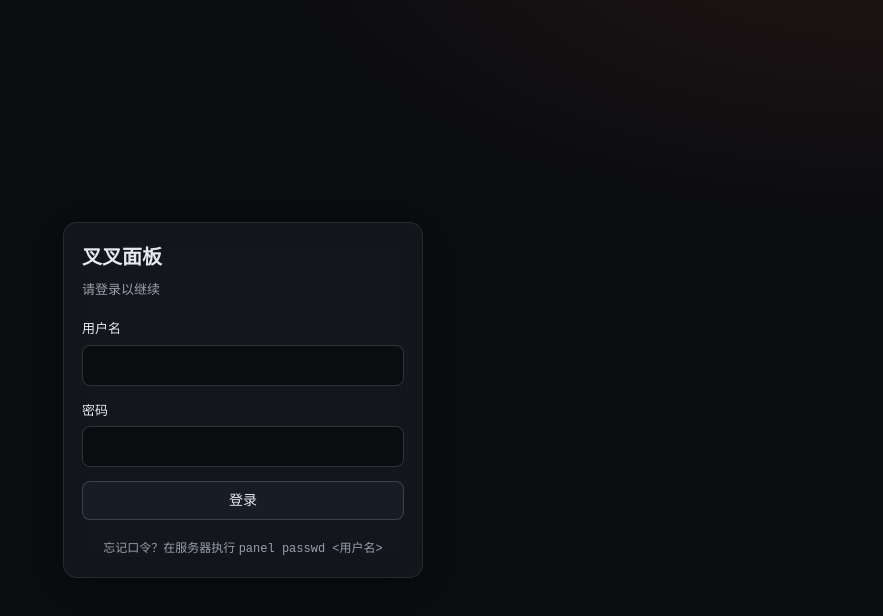
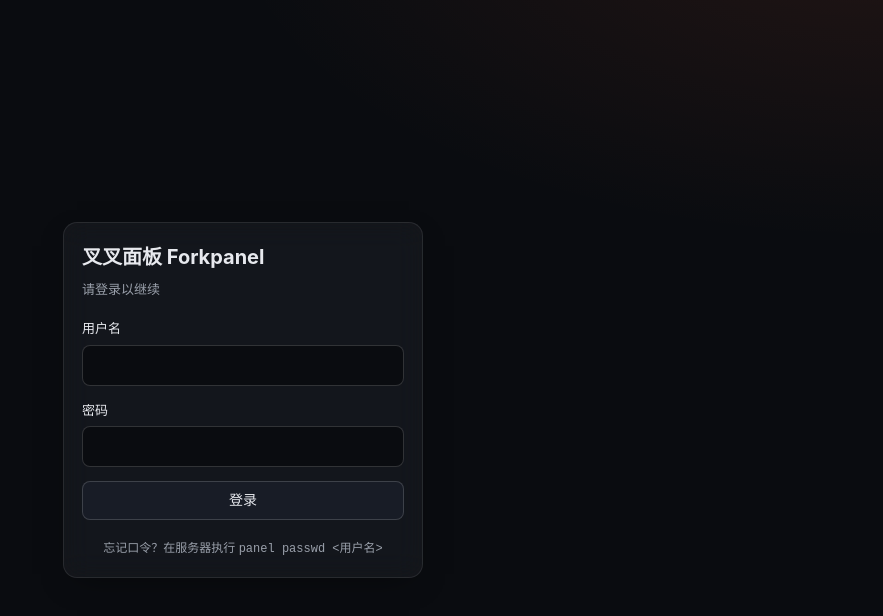
Before and after one commit to crudguy/forkpanel-frontend, a Vue app: page /login in a window 1280 px wide. Shown: the top 616 px of the page, without its empty margins (397-1280 px from the left). Built offline with nearby package versions, Linux system fonts and the light colour scheme; no server answers.

Commit message:
fix(ui): 登录页大标题改为「叉叉面板 Forkpanel」
- src/views/LoginView.vue：两处 <h1> 由「叉叉面板」改为「叉叉面板 Forkpanel」，与品牌字标一并展示。
- pnpm build 通过，无残留旧文案。

```diff
--- a/src/views/LoginView.vue
+++ b/src/views/LoginView.vue
@@ -102,7 +102,7 @@
   <div class="login">
     <!-- 首启：检测中 -->
     <form v-if="mode === 'checking'" class="card" @submit.prevent>
-      <h1>叉叉面板</h1>
+      <h1>叉叉面板 Forkpanel</h1>
       <p class="sub">正在检查初始化状态…</p>
     </form>
 
@@ -152,7 +152,7 @@
 
     <!-- 常规登录 -->
     <form v-else class="card" @submit.prevent="submit">
-      <h1>叉叉面板</h1>
+      <h1>叉叉面板 Forkpanel</h1>
       <p class="sub">请登录以继续</p>
 
       <label>
```
